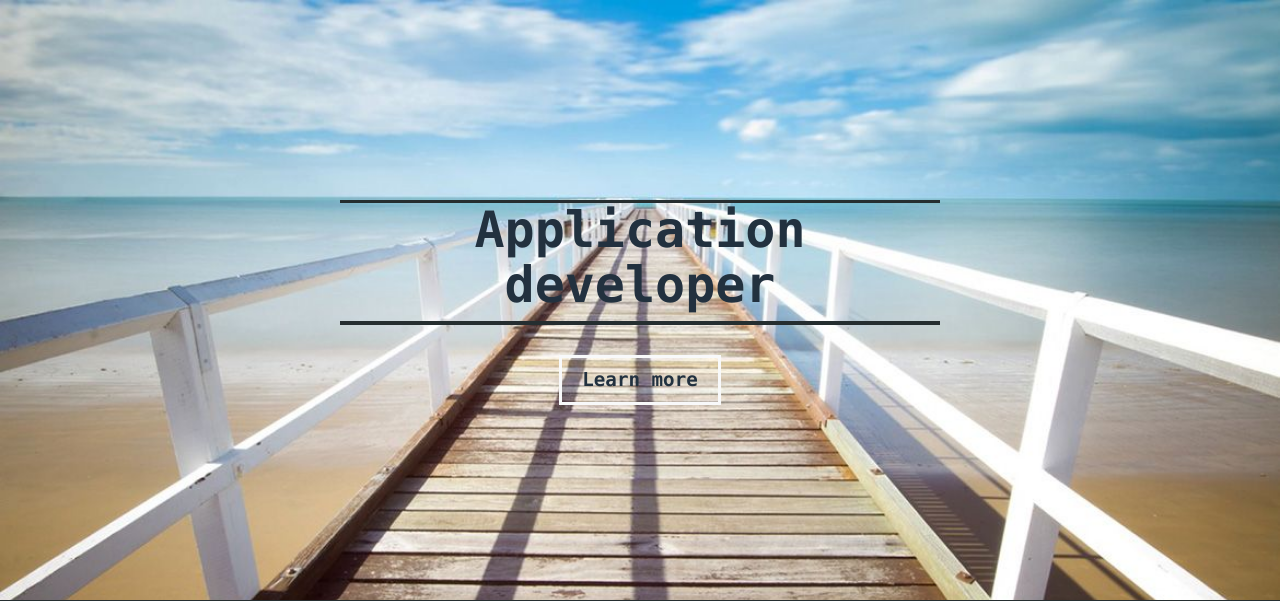
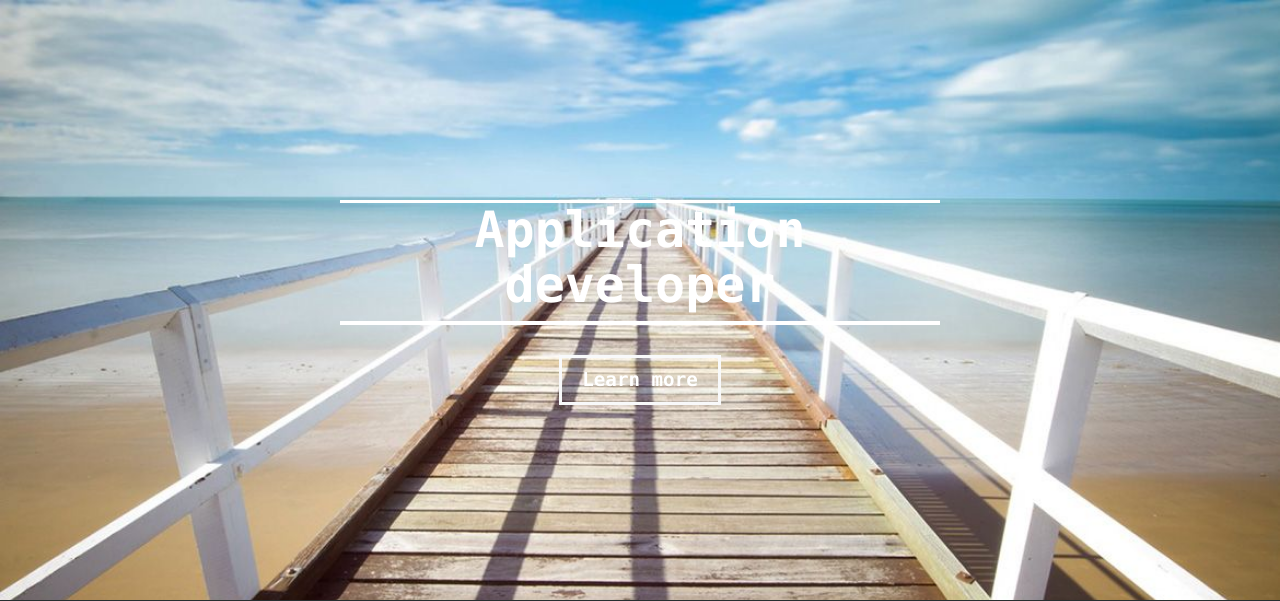
Before and after one commit to yasir-albardawil/My-resume-responsive, a PHP site: page / in a window 1280 px wide. Shown: the top 601 px of the page. Run offline with PHP 8.4, Linux system fonts and the light colour scheme; grey boxes labelled with a size stand in for pictures from a placeholder-image service; some libraries are stand-ins or nearby versions.

Commit message:
Update the resume

```diff
--- a/css/main.css
+++ b/css/main.css
@@ -32,9 +32,9 @@ body {
 
 .header .slider .intro {
 	margin: 0 auto;
-	color: #22313F;
-	border-top: 3px solid #252E30;
-	border-bottom: 4px solid #252E30;
+	color: #FFF;
+	border-top: 3px solid #FFF;
+	border-bottom: 4px solid #FFF;
 	width: 600px
 }
 
@@ -44,7 +44,7 @@ body {
 }
 
 .header .slider  .btn-light {
-	color: #22313F;
+	color: #FFF;
 	font-weight: bold;
 	background-color: transparent;
 	margin-top: 30px
```
Also changed, not shown: 1 other file.
